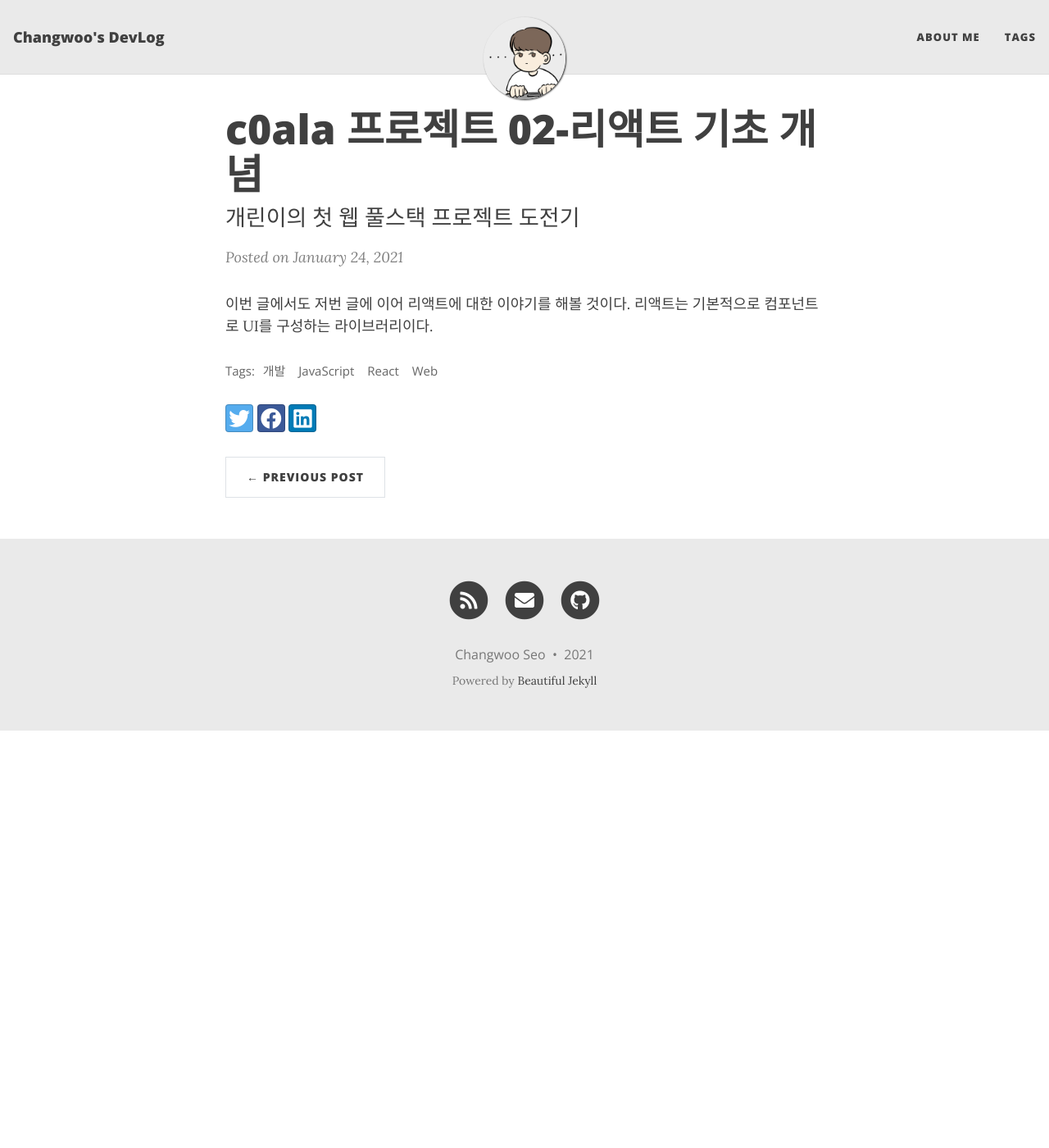
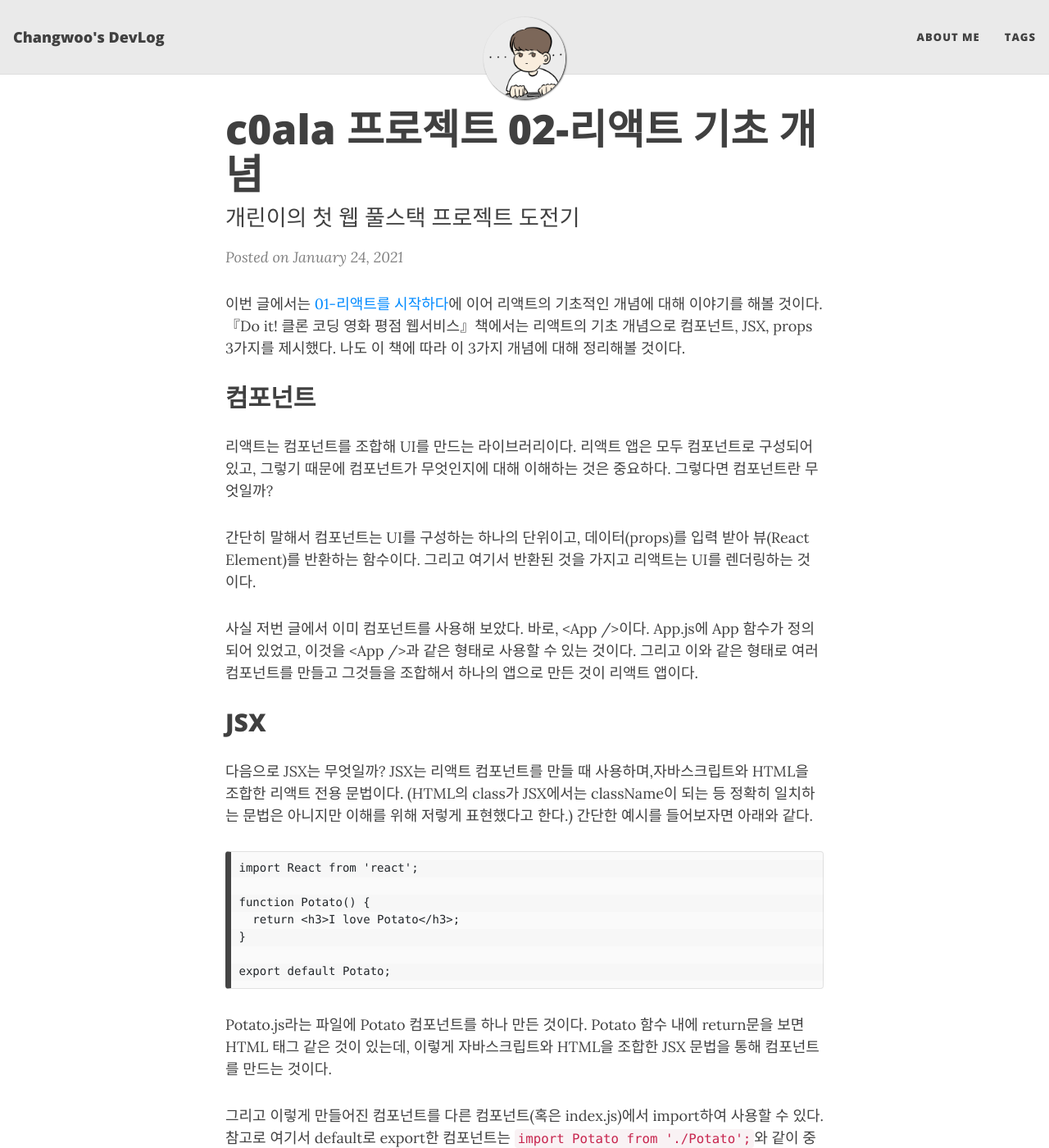
Before and after one commit to scw3812/scw3812.github.io, a Jekyll site: the page built from _posts/2021-01-24-c0ala-project-02.md, in a window 1280 px wide and 1400 px high. Shown: the whole window at 82% size. Built offline with Jekyll 4.4.1, drawn with Linux system fonts in a browser that asks for light colours; nearby versions of some CDN libraries; some of the changed text lies outside the part shown.

Commit message:
Update 2021-01-24-c0ala-project-02.md

````diff
--- a/_posts/2021-01-24-c0ala-project-02.md
+++ b/_posts/2021-01-24-c0ala-project-02.md
@@ -6,5 +6,67 @@ thumbnail-img: https://cdn.evilmartians.com/front/posts/optimizing-react-virtual
 tags: [개발, JavaScript, React, Web]
 ---
 
-이번 글에서도 저번 글에 이어 리액트에 대한 이야기를 해볼 것이다. 리액트는 기본적으로 컴포넌트로 UI를 구성하는
-라이브러리이다.
+이번 글에서는 [01-리액트를 시작하다](https://scw3812.github.io/2021-01-17-c0ala-project-01/)에 이어 리액트의
+기초적인 개념에 대해 이야기를 해볼 것이다.『Do it! 클론 코딩 영화 평점 웹서비스』책에서는 리액트의 기초 개념으로
+컴포넌트, JSX, props 3가지를 제시했다. 나도 이 책에 따라 이 3가지 개념에 대해 정리해볼 것이다.
+
+## 컴포넌트
+
+리액트는 컴포넌트를 조합해 UI를 만드는 라이브러리이다. 리액트 앱은 모두 컴포넌트로 구성되어 있고, 그렇기 때문에
+컴포넌트가 무엇인지에 대해 이해하는 것은 중요하다. 그렇다면 컴포넌트란 무엇일까?
+
+간단히 말해서 컴포넌트는 UI를 구성하는 하나의 단위이고, 데이터(props)를 입력 받아 뷰(React Element)를 반환하는
+함수이다. 그리고 여기서 반환된 것을 가지고 리액트는 UI를 렌더링하는 것이다.
+
+사실 저번 글에서 이미 컴포넌트를 사용해 보았다. 바로, \<App /\>이다. App.js에 App 함수가 정의되어 있었고, 이것을
+\<App /\>과 같은 형태로 사용할 수 있는 것이다. 그리고 이와 같은 형태로 여러 컴포넌트를 만들고 그것들을 조합해서
+하나의 앱으로 만든 것이 리액트 앱이다.
+
+## JSX
+
+다음으로 JSX는 무엇일까? JSX는 리액트 컴포넌트를 만들 때 사용하며,자바스크립트와 HTML을 조합한 리액트 전용 문법이다.
+(HTML의 class가 JSX에서는 className이 되는 등 정확히 일치하는 문법은 아니지만 이해를 위해 저렇게 표현했다고 한다.)
+간단한 예시를 들어보자면 아래와 같다.
+
+```
+import React from 'react';
+
+function Potato() {
+  return <h3>I love Potato</h3>;
+}
+
+export default Potato;
+```
+
+Potato.js라는 파일에 Potato 컴포넌트를 하나 만든 것이다. Potato 함수 내에 return문을 보면 HTML 태그 같은 것이 있는데,
+이렇게 자바스크립트와 HTML을 조합한 JSX 문법을 통해 컴포넌트를 만드는 것이다.
+
+그리고 이렇게 만들어진 컴포넌트를 다른 컴포넌트(혹은 index.js)에서 import하여 사용할 수 있다. 참고로 여기서 default로
+export한 컴포넌트는 `import Potato from './Potato';`와 같이 중괄호 없이 바로 import 할 수 있다.
+
+## props
+
+마지막으로 props가 무엇인지에 대해 이야기해볼 것이다. props는 간단히 말하자면 앞에도 나왔듯이 컴포넌트에 넣어주는 데이터를
+의미한다. 함수의 매개변수와 비슷한 것이다. 실제로 props로 컴포넌트에 전달한 값은 컴포넌트 함수의 매개변수로 들어간다.
+
+이번에도 예시를 통해 알아보자. `<Potato size={10} />` 이런 식으로 Potato 컴포넌트에 size라는 props를 넘겨줄 수 있다.
+그러면 이 props를 아래와 같이 컴포넌트 함수에서 매개변수로 받아 사용할 수 있다.
+
+```
+import React from 'react';
+
+function Potato(props) {
+  return <h3>I love Potato that size is {props.size}</h3>;
+}
+
+export default Potato;
+```
+이제 I love Poatao that size is 10이 렌더링될 것이다. `function Potato({ size })`이런 식으로 구조분해할당을 이용해
+더 간단히 사용할 수도 있다. 참고로 리액트에서는 일반적으로 객체는 앞 뒤에 공백을 하나씩 주고, JSX의 자바스크립트는 공백
+없이 중괄호를 그대로 써준다.
+
+## 마무리하며
+
+이번 글에서는 리액트의 3가지 기초 개념에 대해 써보았다. 이 3가지 개념에 대해 알기 쉬운 방향으로 정리한 것이므로
+엄밀히 따지면 정확히 정의한 것은 아니다. 하지만 앞으로 개발을 하는데 있어서 이 정도만 알고 있어도 큰 문제는 없을
+것이라고 생각한다. 더 정확하고 깊은 이해는 개발을 공부하며 차차 알아갈 생각이다.
````
